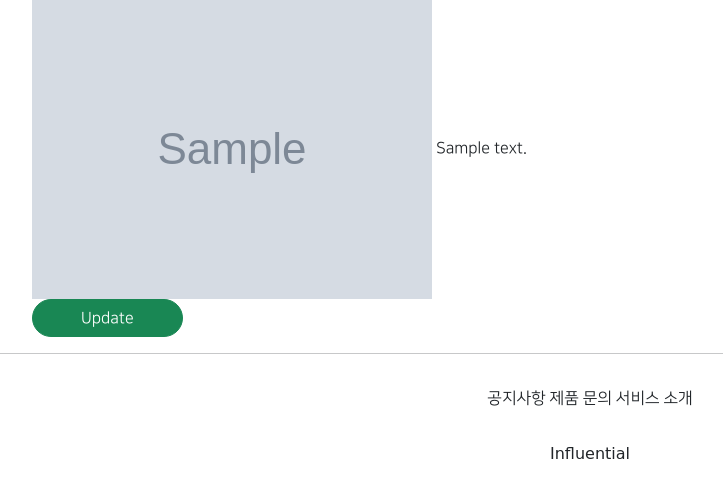
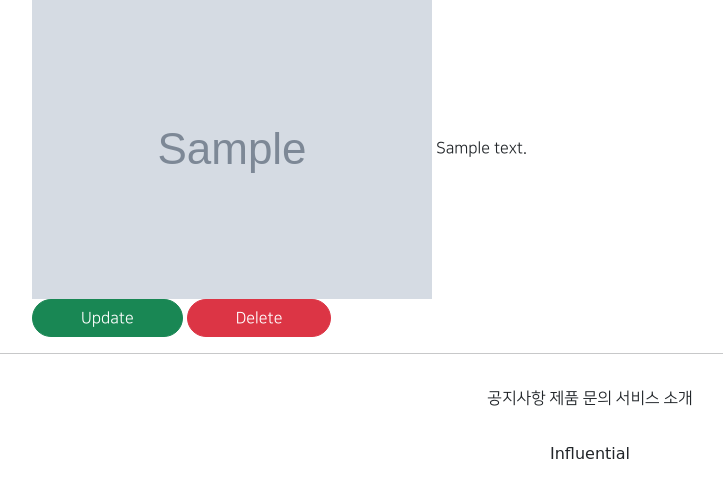
Before and after one commit to hokoro/cheon01copy, a Django app: page /article/detail/1 in a window 1280 px wide. Shown: the part 319-800 px from the top of the page, without its empty margins (50-773 px from the left). Run offline with Django 3.2, Linux system fonts and the light colour scheme; tables that the repository leaves empty hold one stand-in row (values such as "Sample post"); grey boxes marked "Sample" are stand-in pictures; parts of the project's set-up code (start-up, migrations or seed data) failed here and were passed over; some libraries are stand-ins or nearby versions; some web fonts are replaced.

Commit message:
8-4 copycommit4

```diff
--- a/articleapp/templates/articleapp/detail.html
+++ b/articleapp/templates/articleapp/detail.html
@@ -13,6 +13,9 @@
                 <a href="{% url 'articleapp:update' pk=target_article.pk %}" class="btn btn-success rounded-pill px-5">
                     Update
                 </a>
+                <a href="{% url 'articleapp:delete' pk=target_article.pk %}" class="btn btn-danger rounded-pill px-5">
+                    Delete
+                </a>
 
             </div>
 
--- a/articleapp/urls.py
+++ b/articleapp/urls.py
@@ -1,7 +1,7 @@
 from django.urls import path
 from django.views.generic import TemplateView
 
-from articleapp.views import ArticleCreateView, ArticleDetailView, ArticleUpdateView
+from articleapp.views import ArticleCreateView, ArticleDetailView, ArticleUpdateView, ArticleDeleteView
 
 app_name = 'articleapp'
 urlpatterns =[
@@ -9,4 +9,5 @@ urlpatterns =[
     path('create/',ArticleCreateView.as_view(),name = 'create'),
     path('detail/<int:pk>',ArticleDetailView.as_view(),name = 'detail'),
     path('update/<int:pk>',ArticleUpdateView.as_view(),name = 'update'),
+    path('delete/<int:pk>',ArticleDeleteView.as_view(),name = 'delete'),
 ]
--- a/articleapp/views.py
+++ b/articleapp/views.py
@@ -2,7 +2,7 @@ from django.shortcuts import render
 
 # Create your views here.
 from django.urls import reverse_lazy, reverse
-from django.views.generic import CreateView, DetailView, UpdateView
+from django.views.generic import CreateView, DetailView, UpdateView, DeleteView
 
 from articleapp.forms import ArticleCreationForm
 from articleapp.models import Article
@@ -33,3 +33,9 @@ class ArticleUpdateView(UpdateView):
 
     def get_success_url(self):
         return reverse('articleapp:detail',kwargs={'pk':self.object.pk})
+
+class ArticleDeleteView(DeleteView):
+    model = Article
+    context_object_name = 'target_article'
+    success_url = reverse_lazy('articleapp:list')
+    template_name = 'articleapp/delete.html'
```
Also changed, not shown: articleapp/templates/articleapp/delete.html (added, +20 -0 lines).
